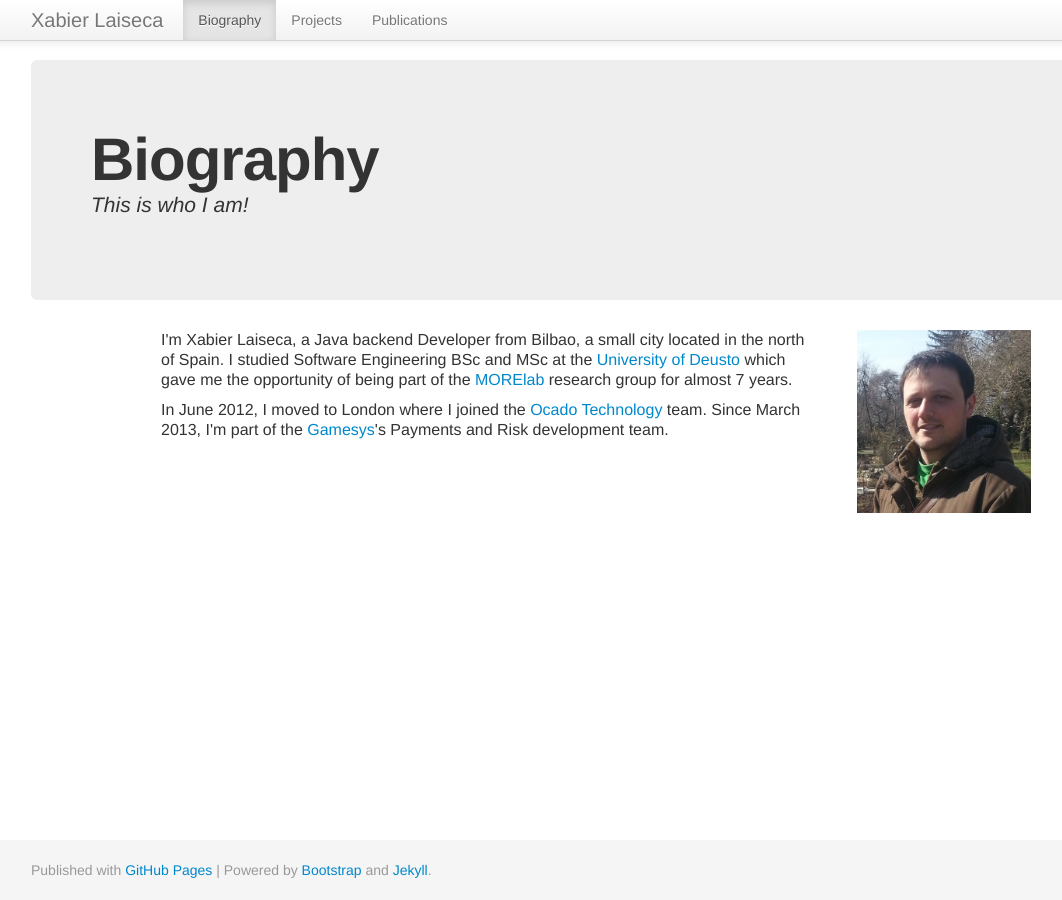
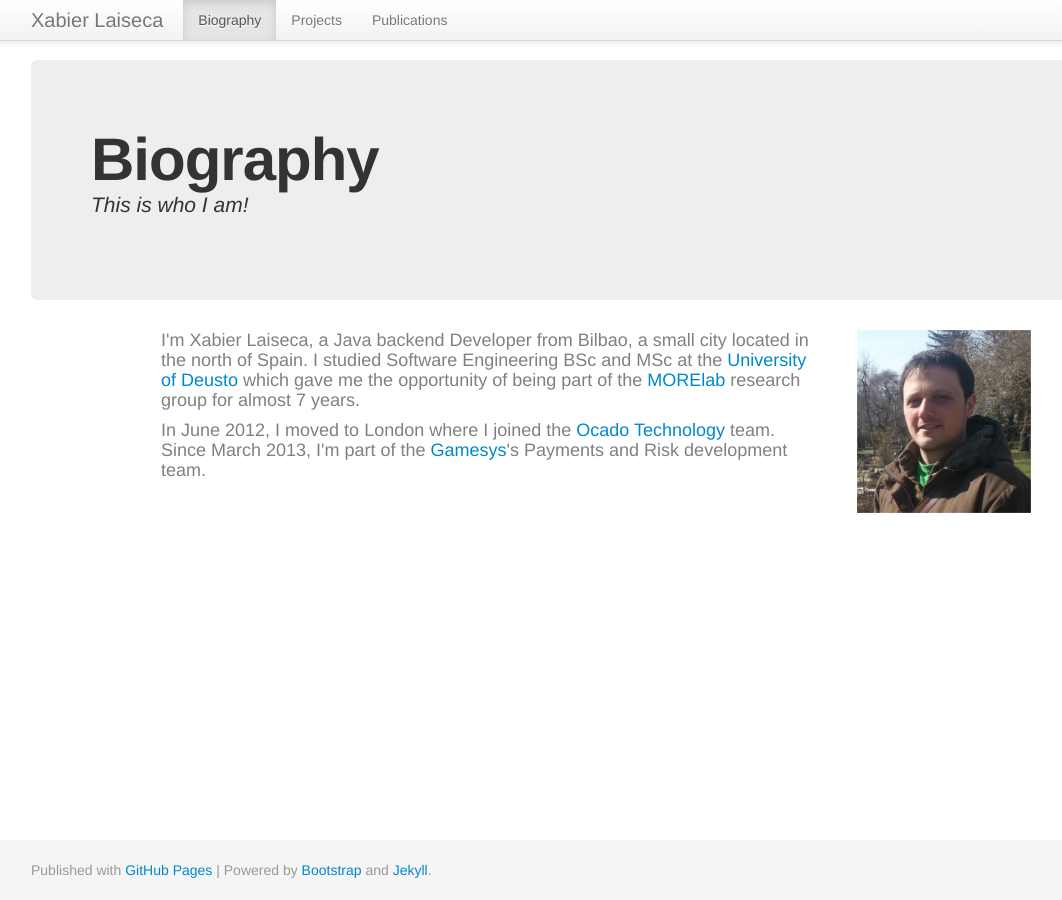
Before and after one commit to xabierlaiseca/xabierlaiseca.github.io, a Jekyll site: the page built from index.html, in a window 1280 px wide. Shown: the whole page, without its empty margins (24-1086 px from the left). Built offline with Jekyll 4.4.1, drawn with Linux system fonts in a browser that asks for light colours.

Commit message:
small version of the photo added

```diff
--- a/assets/css/main.css
+++ b/assets/css/main.css
@@ -26,7 +26,8 @@
 }
 
 #text-content p {
-	font-size: medium;
+	font-size: large;
+	color: grey;
 }
 
 #photo {
--- a/index.html
+++ b/index.html
@@ -7,7 +7,7 @@
 
 <section>
 	<div id="text-content">
-		<img id="photo" src="/images/photo.png" />
+		<img id="photo" src="/images/photo_small.png" />
 		<p>
 			I'm Xabier Laiseca, a Java backend Developer from Bilbao, a small city located in the north of Spain. I studied Software Engineering
 			BSc and MSc at the <a href="http://www.deusto,es">University of Deusto</a> which gave me the opportunity of being part
```
Also changed, not shown: images/photo_small.png (added).
